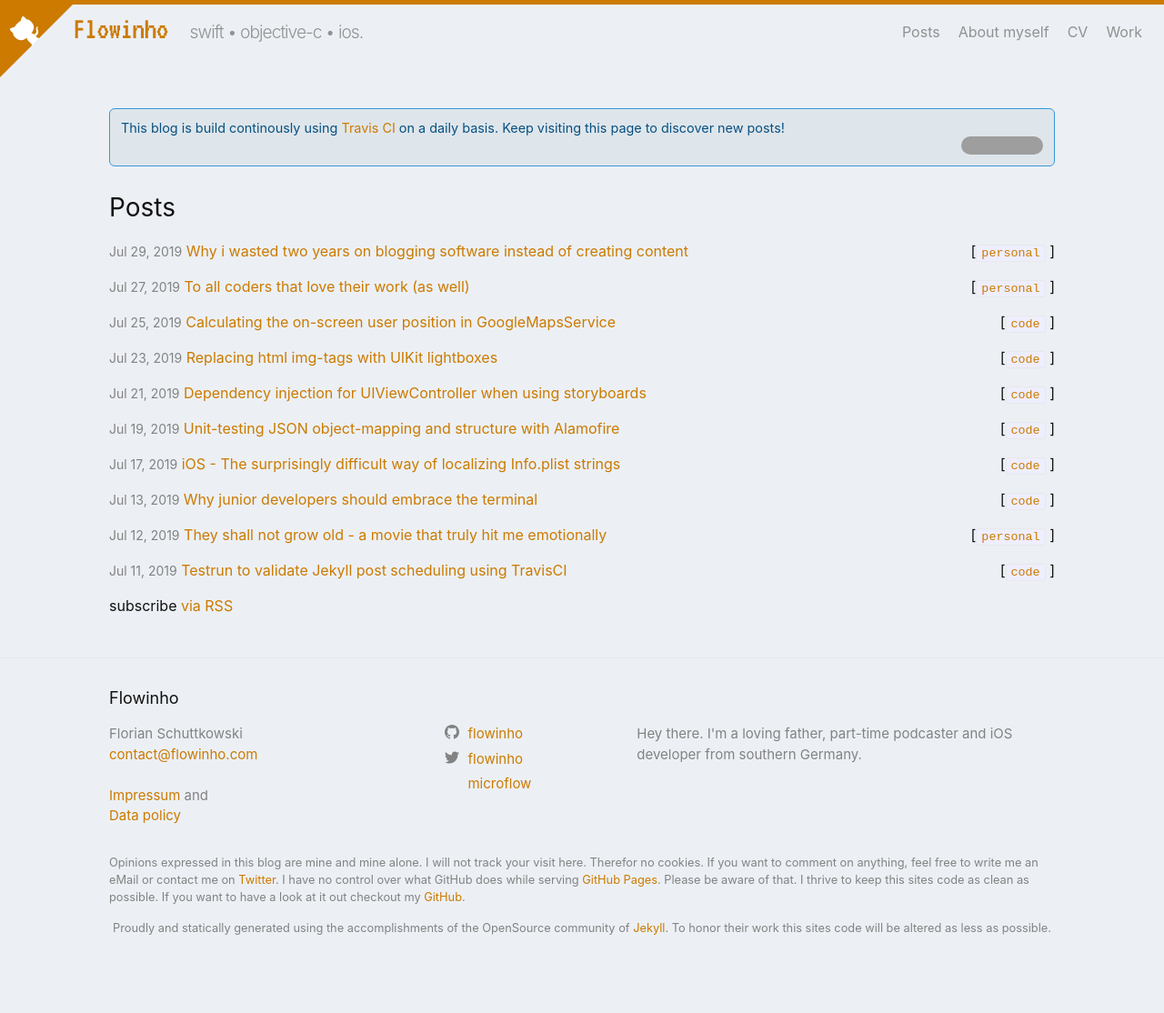
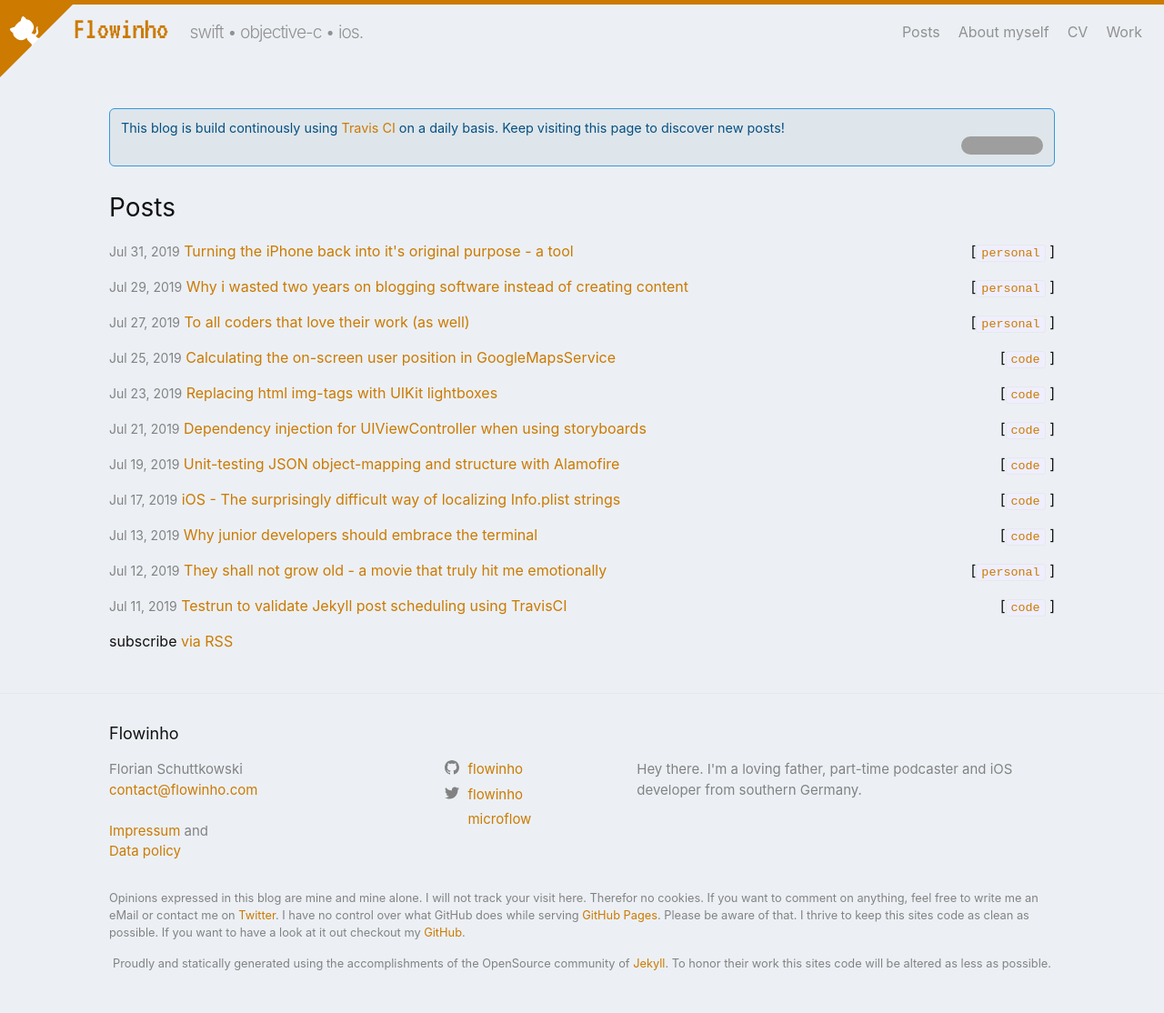
Before and after one commit to flowinho/flowinho.github.io, a Jekyll site: the page built from index.md, in a window 1280 px wide. Shown: the whole page at 91% size. Built offline with Jekyll 4.4.1, drawn with Linux system fonts in a browser that asks for light colours; before the commit the page ends 1075 px from its top, so only the background shows below that; grey boxes are pictures that could not be loaded.

```diff
--- /dev/null
+++ b/_posts/personal/2019-07-31-turning-the-iphone-into-a-tool.md
@@ -0,0 +1,7 @@
+---
+layout: post
+title: "Turning the iPhone back into it's original purpose - a tool"
+tags: personal
+---
+
+![](https://cloud.qwerdenker.net/index.php/s/oGcYojfYXFxzZyK/preview)
```
Also changed, not shown: _posts/code/2019-07-17-localize-privacy-settings-in-xcode10.md (+2 -2 lines).
